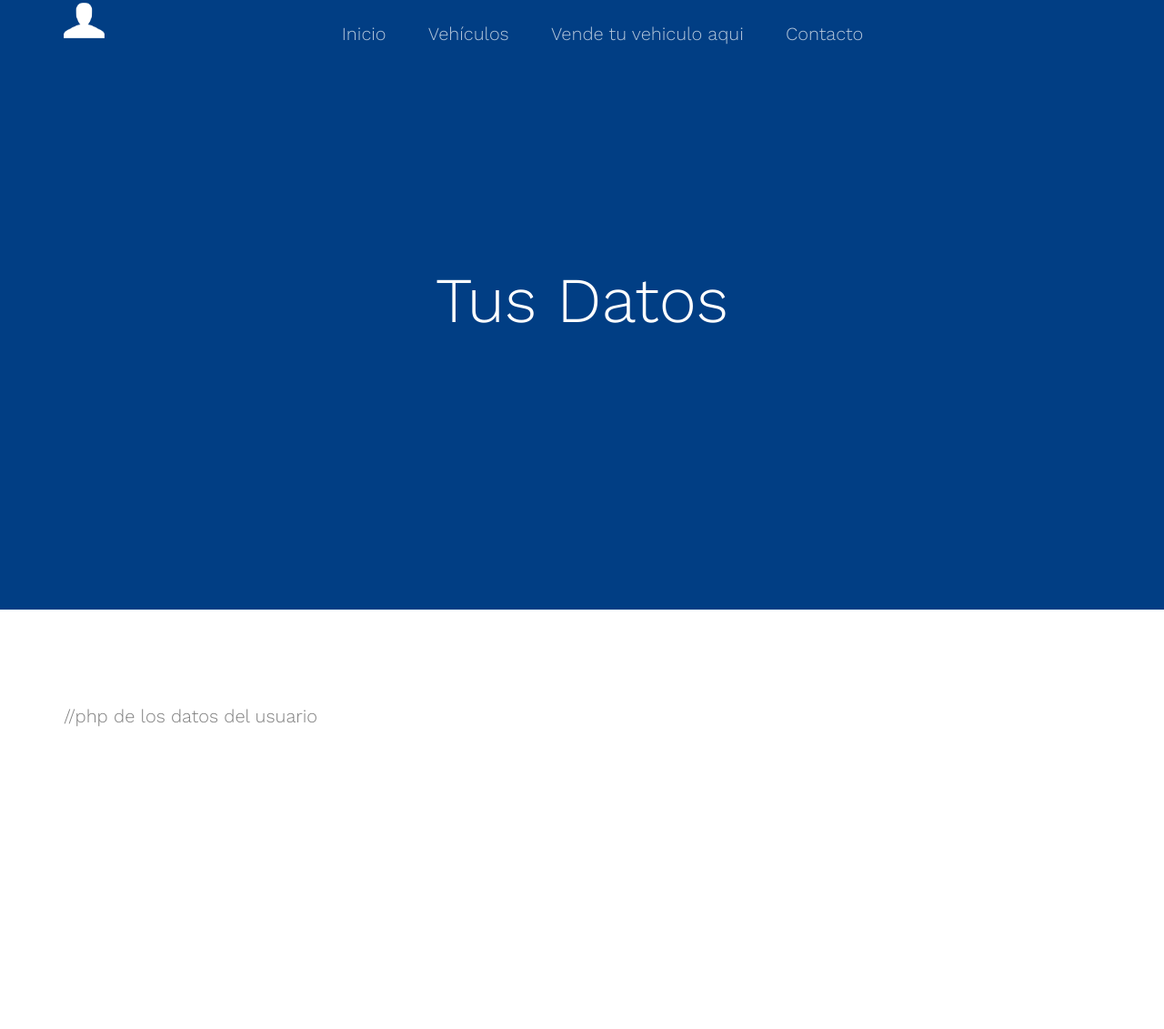
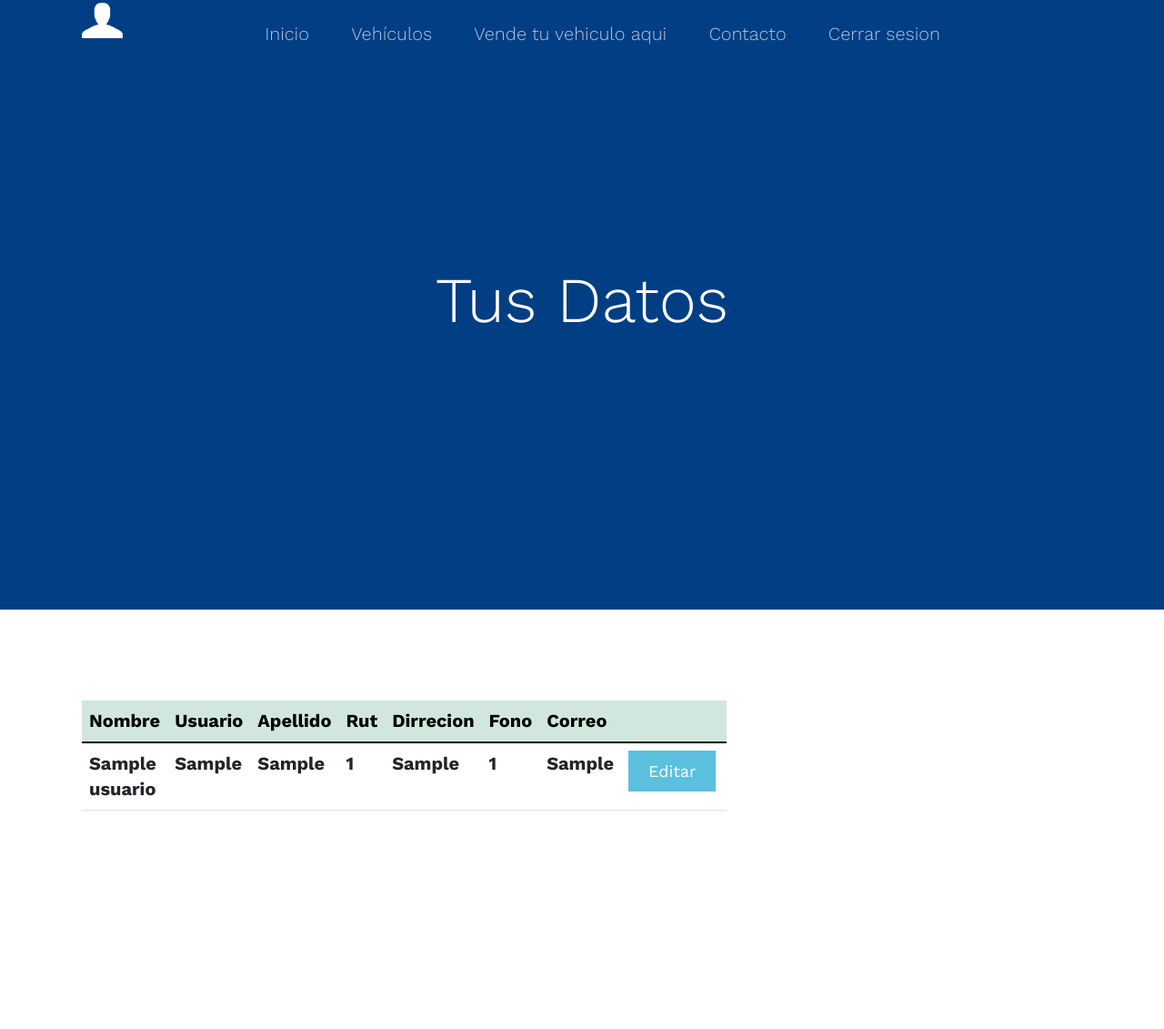
Before and after one commit to b3divere/T1--seaccion-2---pagina-venta-de-autos, a PHP site: page /datosusuario.php in a window 1280 px wide. Shown: the top 1131 px of the page at 91% size. Before the commit the page ends 799 px from the top, so only its background shows below. Run offline with PHP 8.4, Linux system fonts and the light colour scheme; the visitor is signed in with stand-in values (Sample User, id 1); tables that the repository leaves empty hold one stand-in row (values such as "Sample post"); data that the repository does not hold is empty; some libraries are stand-ins or nearby versions; some web fonts are replaced.

Commit message:
Auto stash before merge of "main" and "origin/main"
Actualización datos usuario

```diff
--- a/datosusuario.php
+++ b/datosusuario.php
@@ -9,8 +9,11 @@ if(!isset($_SESSION['usuario'])){
             window.location = "login.php";
         </script>
     ';
+
     session_destroy();
     die();
+    $row=mysqli_fetch_array($query);
+
 }
 ?>
 <!DOCTYPE html>
@@ -39,7 +42,8 @@ if(!isset($_SESSION['usuario'])){
    <link rel="shortcut icon" type= "image/x-icon" href="images/favicon.ico">
 
    <link href='https://fonts.googleapis.com/css?family=Work+Sans:400,300,600,400italic,700' rel='stylesheet' type='text/css'>
-
+   <link href="css/style.css" rel="stylesheet">
+    <link href="https://cdn.jsdelivr.net/npm/bootstrap@5.0.0-beta1/dist/css/bootstrap.min.css" rel="stylesheet" integrity="sha384-giJF6kkoqNQ00vy+HMDP7azOuL0xtbfIcaT9wjKHr8RbDVddVHyTfAAsrekwKmP1" crossorigin="anonymous">
    <!-- Animate.css -->
    <link rel="stylesheet" href="css/animate.css">
 
@@ -68,6 +72,7 @@ if(!isset($_SESSION['usuario'])){
                        <li><a href="vehiculos.php"><span>Vehículos</span></a></li>
                        <li><a href="inscripcion.php"><span>Vende tu vehiculo aqui</span></a></li>
                        <li><a href="contacto.html"><span>Contacto</span></a></li>
+                       <li class="item-r"><a href="cerrar_sesion.php">Cerrar sesion</a></li>
                        <a href="datosusuario.php"><img src="images/usuario.png" width="45" height="45" align="left"></a>
                     </ul>
                </nav>
@@ -81,9 +86,6 @@ if(!isset($_SESSION['usuario'])){
                    <div class="col-md-8 col-md-offset-2 col-sm-12 col-sm-offset-0 col-xs-12 col-xs-offset-0 text-center fh5co-table">
                        <div class="fh5co-intro fh5co-table-cell">
                            <h1 class="text-center">Tus Datos</h1>
-                           <!-- Mostrar datos usuario logeado-->
-                           <?php echo utf8_decode($row['Nombre'])?>
-
                        </div>
                    </div>
                </div>
@@ -93,7 +95,48 @@ if(!isset($_SESSION['usuario'])){
            <div class="container">
                <div class="row">
                    <div class="col-md-5">
-                //php de los datos del usuario
+                   <table class="table" >
+                                <thead class="table-success table-striped" >
+                                    <tr>
+                                        <th>Nombre</th>
+                                        <th>Usuario</th>
+                                        <th>Apellido</th>
+                                        <th>Rut</th>
+                                        <th>Dirrecion</th>
+                                        <th>Fono</th>
+                                        <th>Correo</th>
+                                        <th></th>
+
+                                    </tr>
+                                </thead>
+
+                                <tbody>
+
+                                            <tr>
+                                            <?php
+                                            include("db.php");
+                                            $con=conn();
+                                            $sql="SELECT * FROM usuarios ";
+                                            $query=mysqli_query($con,$sql);
+                                            $resul= ($con->query($sql));
+                                            while($pin = $resul -> fetch_assoc()){
+
+                                            ?>
+                                                <th><?php  echo $pin['nombre']?></th>
+                                                <th><?php  echo $pin['usuario']?></th>
+                                                <th><?php  echo $pin['apellido']?></th>
+                                                <th><?php  echo $pin['rut']?></th>
+                                                <th><?php  echo $pin['direccion']?></th>
+                                                <th><?php  echo $pin['Ncelular']?></th>
+                                                <th><?php  echo $pin['correo']?></th>
+                                                <th><a actione="actualizar.php?rut=<?php echo $pin['rut'] ?>" class="btn btn-info">Editar</a></th>
+
+                                            <?php
+                                            }
+                                            ?>
+                                           </tr>
+                                </tbody>
+                            </table>
                    </div>
                </div>
            </div>
--- a/db.php
+++ b/db.php
@@ -4,7 +4,7 @@ function conn(){
 $hostname = "localhost";
 $usuariodb = "root";
 $passworddb = "";
-$dbname = "tienda";
+$dbname = "tienda_autos";
  //generando la conexion con el servidor
  $conectar = mysqli_connect($hostname,$usuariodb,$passworddb,$dbname);
  return $conectar;
--- a/inscripcion.php
+++ b/inscripcion.php
@@ -72,7 +72,6 @@ if(!isset($_SESSION['usuario'])){
 						<li class="fh5co-active"><a href="inscripcion.php"><span>Inscripción</span></a></li>
 						<li><a href="contacto.html"><span>Contacto</span></a></li>
 						<li><a href="login.php"><span>Accede a tu cuenta aqui</span></a></li>
-						<li class="item-r"><a href="cerrar_sesion.php">Cerrar sesion</a></li>
 						<a href="datosusuario.php"><img src="images/usuario.png" width="45" height="45" align="left"></a>
 					</ul>
 				</nav>
```
Also changed, not shown: actualizar.php (added, +43 -0 lines), actualizar_datos.php (added, +22 -0 lines).
